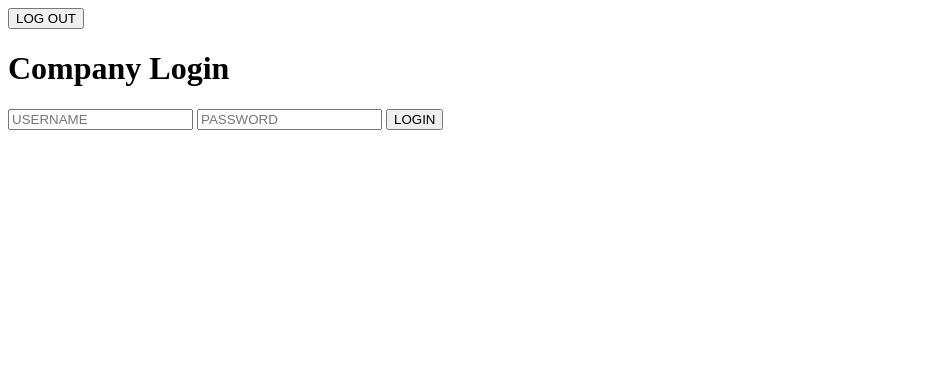
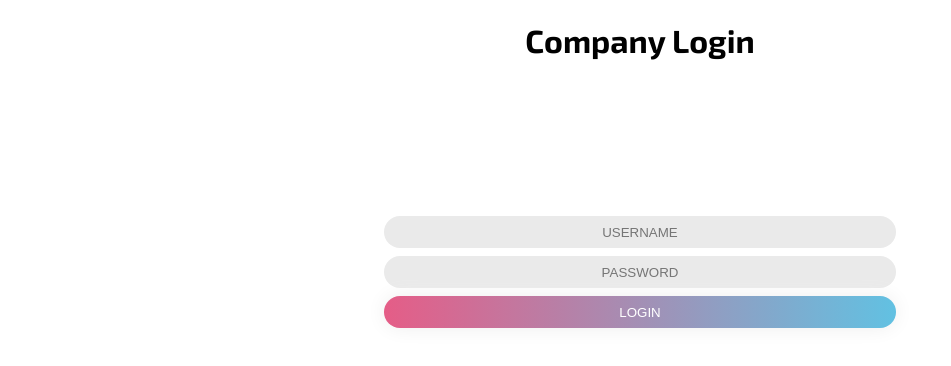
Before and after one commit to ForumMannen/probable-fiesta, a plain HTML site: page index.html in a window 1280 px wide. Shown: the whole page, without its empty margins (0-951 px from the left). Drawn offline with Linux system fonts and the light colour scheme; the site is published under a folder, as on GitHub Pages, so addresses that start at the root find nothing.

Commit message:
deleting folders and changing filepath

```diff
--- a/index.html
+++ b/index.html
@@ -4,9 +4,9 @@
     <meta charset="UTF-8">
     <meta http-equiv="X-UA-Compatible" content="IE=edge">
     <meta name="viewport" content="width=device-width, initial-scale=1.0">
-    <link rel="stylesheet" href="/css/style.css">
+    <link rel="stylesheet" href="style.css">
     <link rel="shortcut icon" href="#">
-    <script src="/script/script.js" defer></script>
+    <script src="script.js" defer></script>
     <title>Company Login</title>
 </head>
 <body>
```
Also changed, not shown: script.js (renamed from script/script.js), style.css (renamed from css/style.css).
